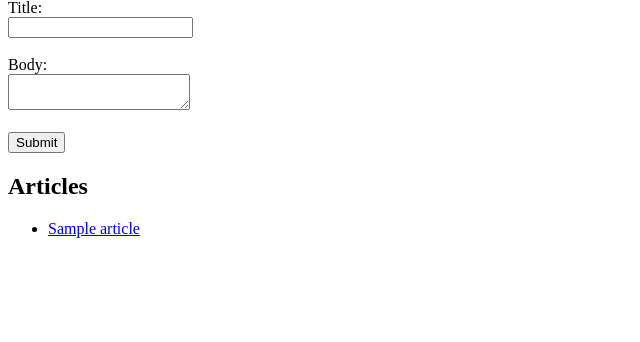
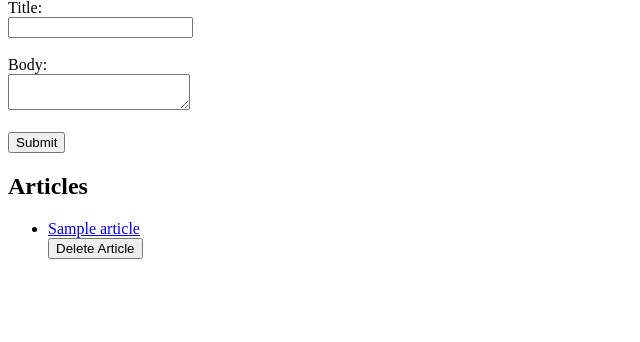
Before and after one commit to kojikokojiko/kensyu-php, a PHP site: template app/View/home.php in a window 1280 px wide. Shown: the part 128-470 px from the top of the page, without its empty margins (0-640 px from the left). Run offline with PHP 8.4, Linux system fonts and the light colour scheme; the template is opened without the code that fills it: most values are stand-ins (such as "Sample title", 1, 10 or a date in 2020).

Commit message:
ボタン追加

```diff
--- a/app/View/home.php
+++ b/app/View/home.php
@@ -34,6 +34,11 @@
     <?php foreach ($articles as $article): ?>
         <li>
             <a href="/article/<?php echo $article['id']; ?>"><?php echo htmlspecialchars($article['title']); ?></a>
+            <!-- DELETE Article Form -->
+            <form action="/article/<?= $article['id'] ?>" method="POST">
+                <input type="hidden" name="_method" value="DELETE">
+                <button type="submit">Delete Article</button>
+            </form>
         </li>
     <?php endforeach; ?>
 </ul>
```
Also changed, not shown: app/View/article_detail.php (+8 -7 lines).
